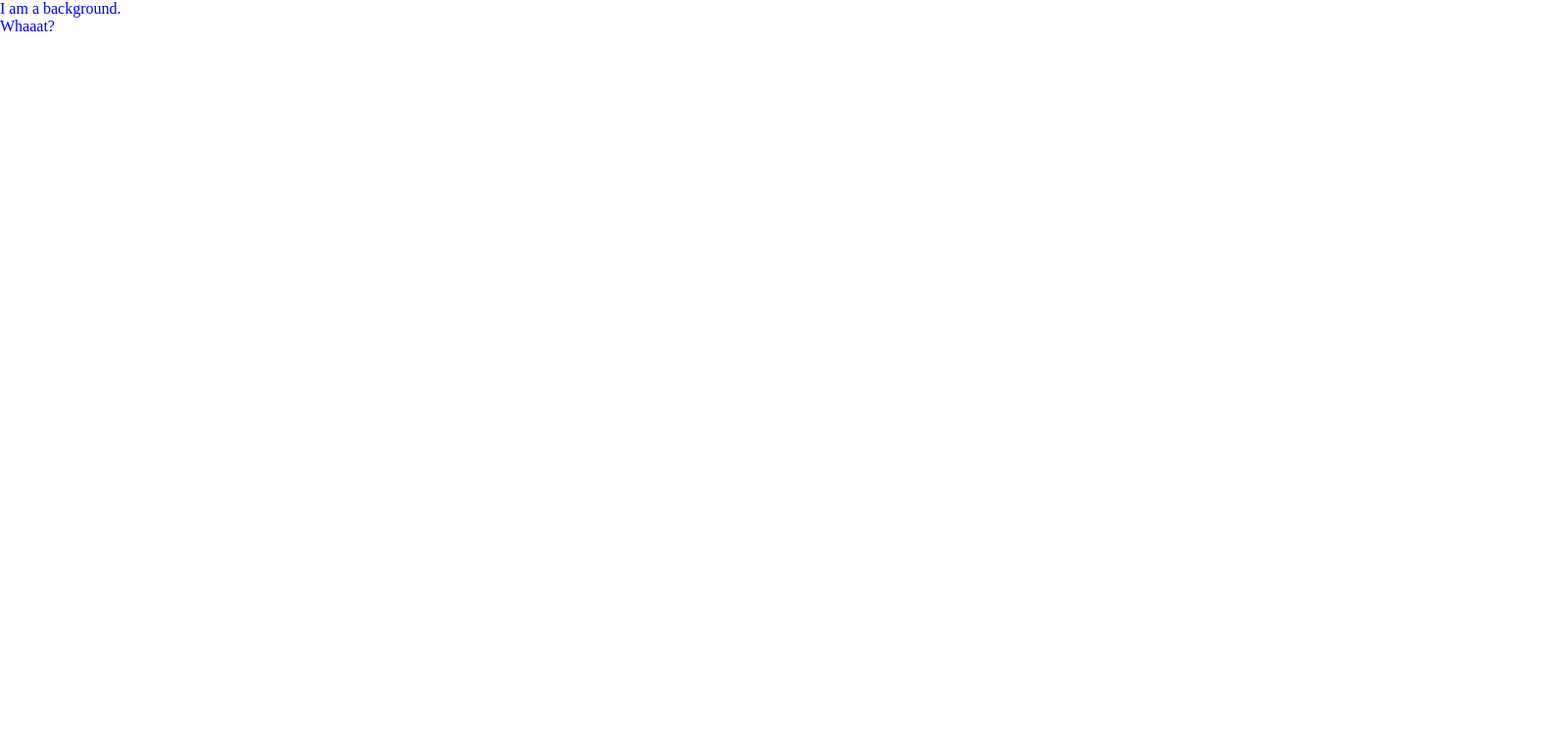
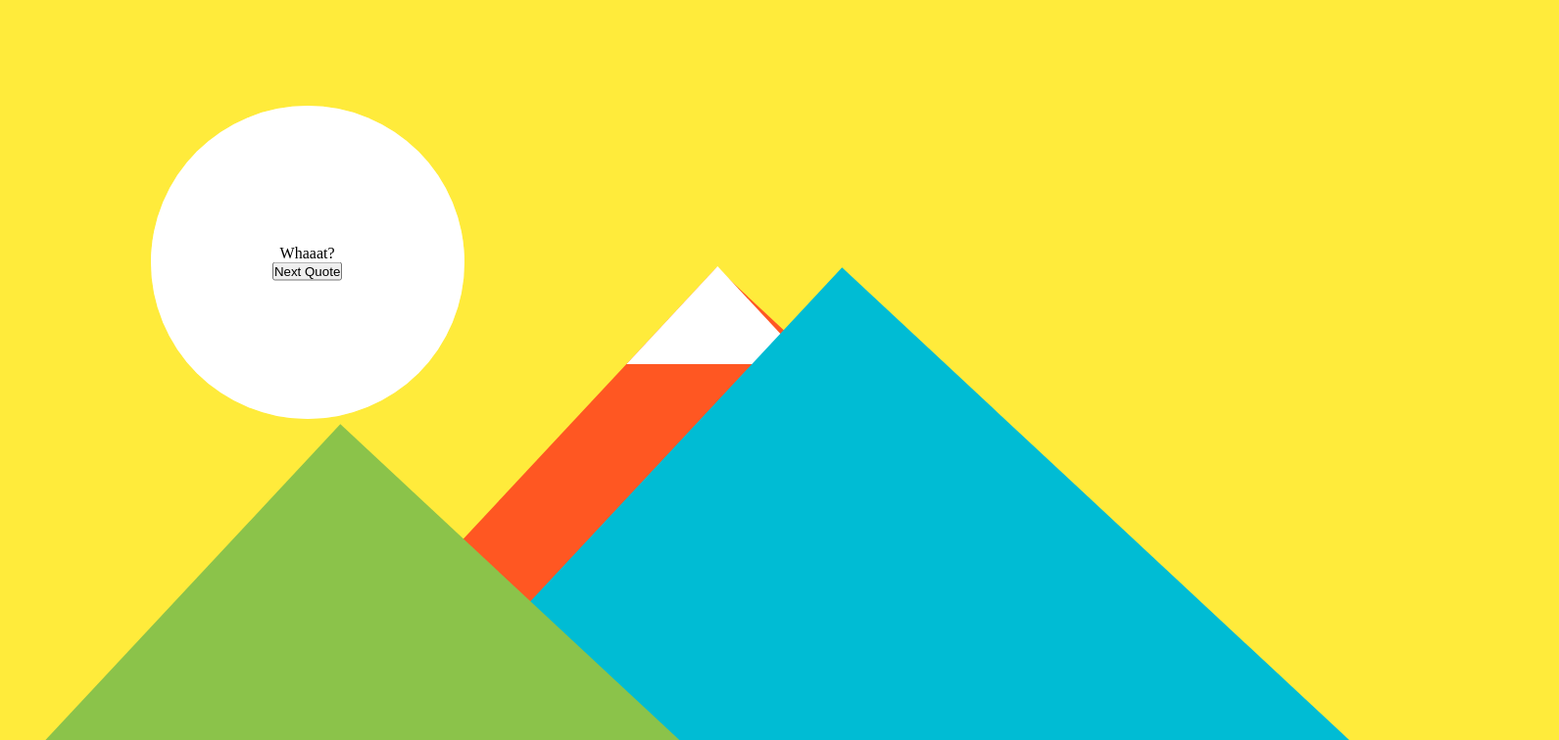
Before and after one commit to portojs/portfolio_project_3, a React app: page / in a window 1280 px wide. Shown: the top 756 px of the page at 98% size, 1591 px wide, since content can reach past the window. Built offline with nearby package versions, Linux system fonts and the light colour scheme.

Commit message:
Work on animations

```diff
--- a/index.html
+++ b/index.html
@@ -10,6 +10,7 @@
 
     <div id="container"></div>
 
+    <script src="node_modules/jquery/dist/jquery.min.js"></script>
     <script src="bundle.js"></script>
   </body>
 
--- a/src/components/back-ground.js
+++ b/src/components/back-ground.js
@@ -1,10 +1,30 @@
 import React, { Component } from "react";
 
+import QuoteWindow from "./quote-window";
 
 export default class BackGround extends Component {
+  constructor(props) {
+    super(props);
+    this.state = {
+      background: 'one'
+    };
+  }
+
+  moveBackground() {
+    console.log("click");
+    $("#background").css({'background-color': 'red'});
+  }
+
   render() {
     return (
-      <div>I am a background.</div>
+      <div id="background">
+        I am a background.
+        <QuoteWindow
+          onButtonClick={this.moveBackground}
+          background={this.state.background}
+          value={18}
+        />
+      </div>
     );
   }
 }
--- a/src/components/quote-window.js
+++ b/src/components/quote-window.js
@@ -1,9 +1,24 @@
 import React, {Component} from "react";
 
 export default class QuoteWindow extends Component {
+  constructor(props) {
+    super(props);
+    this.state = {};
+  }
+
+  onButtonClick() {
+    console.log("first click");
+    // console.log(background);
+    console.log(this.props.value)
+    // this.props.onButtonClick();
+  }
+
   render() {
     return (
-      <div>Whaaat?</div>
+      <div id="window">
+        <div id="quote-text">Whaaat?</div>
+        <button onClick={this.onButtonClick} id="next-quote">Next Quote</button>
+      </div>
     );
   }
 }
--- a/src/index.js
+++ b/src/index.js
@@ -1,17 +1,89 @@
 import React from "react";
 import ReactDOM from "react-dom";
-
-import BackGround from "./components/back-ground";
-import QuoteWindow from "./components/quote-window";
 
 import "./scss/app.scss";
 
 class Container extends React.Component {
+
   render() {
+
+    var angle = 0,
+        scaleX = 0,
+        translate1 = 0,
+        translate2 = 0,
+        translate3 = 0,
+        skewX = 0,
+        translateFlag = true,
+        textCircle = $("#circle-text");
+
+    function moveBackground() {
+      angle += 30;
+      scaleX += 0.5;
+      translate1 += Math.floor(Math.random() * (20 - 1)) + 1;
+      translate2 += Math.floor(Math.random() * (20 - 1)) + 1;
+      translate3 += Math.floor(Math.random() * (20 - 1)) + 1;
+      skewX += 10;
+      $(".g-form1").css({"-webkit-transform":
+        "rotate(-47deg) translateX(" + translate1 + "px)"});
+      $(".g-form2").css({"-webkit-transform":
+        "rotate(-47deg) translateX(" + translate2 + "px)"});
+      $(".g-form3").css({"-webkit-transform":
+          "rotate(-47deg) translateY(" + translate3 + "px)"});
+    }
+
+    function bam() {
+      $("#circle-bg").addClass("enlarge");
+    }
+
+    function babam() {
+      $("#circle-bg").removeClass("enlarge");
+    }
+
+    // function reset() {
+    //   $("#circle-bg").css({"opacity": 1, "transform": "scale(1)"});
+    // }
+
+    function disappear() {
+      var el = $("#circle-bg"),
+          newElement = el.clone(true);
+
+      el.addClass("circle-click");
+      window.setTimeout(function() {
+        el.remove();
+        $("#wrapper").append(newElement);
+      }, 600);
+      // el.before( el.clone(true) ).remove();
+
+      // console.log(element.classList());
+      // $("#circle-bg").css({"opacity": 0, "transform": "scale(2.0)"});
+      // $('#circle-bg').animate({  textIndent: 0 }, {
+      //     step: function(now,fx) {
+      //       $(this).css('-webkit-transform','scale('+now+')');
+      //     },
+      //     duration:'slow'
+      // },'linear', function() {
+      //   console.log("bam");
+      //   $('#circle-bg').css('-webkit-transform', 'scale(1)');
+      // });
+    }
+
     return (
-      <div>
-        <BackGround />
-        <QuoteWindow />
+      <div id="wrapper">
+
+        <div className="g-form1"><div className="g-form1-cap"></div></div>
+        <div className="g-form2"></div>
+        <div className="g-form3"></div>
+
+        <div id="circle-text" onMouseEnter={bam} onMouseLeave={babam} >
+          <div id="inner">
+            <div id="quote-text">Whaaat?</div>
+            <button onClick={disappear} id="next-quote">Next Quote</button>
+          </div>
+        </div>
+
+        <div id="circle-bg">
+        </div>
+
       </div>
     );
   }
--- a/src/scss/app.scss
+++ b/src/scss/app.scss
@@ -4,5 +4,106 @@
 }
 
 body {
-  color: blue;
+  background-color: #FFEB3B;
+  overflow: hidden;
 }
+
+#circle-bg {
+  display: table;
+  position: absolute;
+  background-color: rgba(255,255,255,0.4);
+  border-radius: 100%;
+  width: 320px;
+  height: 320px;
+  top: 13.5%;
+  left: 12%;
+  transition: all 1s;
+  z-index: 899;
+}
+
+#circle-text {
+  display: table-cell;
+  vertical-align: middle;
+  position: absolute;
+  background-color: rgba(255,255,255,1);
+  border-radius: 100%;
+  top: 13.5%;
+  left: 12%;
+  width: 320px;
+  height: 320px;
+  z-index: 999;
+}
+
+#inner {
+  text-align: center;
+  position: relative;
+  top: 50%;
+  transform: translateY(-50%);
+}
+
+.g-form1 {
+  position: absolute;
+  background-color: #FF5722;
+  padding: 500px 500px;
+  top: 60%;
+  left: 20%;
+  transition: all 1s;
+  transform: rotate(-47deg);
+  z-index: 2;
+  &-cap {
+    position: absolute;
+    top: -16px;
+    left: 872px;
+    content: "";
+    width: 0;
+    height: 0;
+    border-left: 93px solid transparent;
+    border-right: 93px solid transparent;
+    border-bottom: 100px solid #fff;
+    transform: rotate(47deg);
+    z-index: 5;
+  }
+}
+
+.g-form2 {
+  position: absolute;
+  background-color: #00BCD4;
+  padding: 500px 500px;
+  top: 60%;
+  left: 30%;
+  transition: all 1s;
+  transform: rotate(-47deg);
+  z-index: 3;
+}
+
+.g-form3 {
+  position: absolute;
+  background-color: #8BC34A;
+  padding: 500px 500px;
+  top: 80%;
+  left: -10%;
+  transition: all 1s;
+  transform: rotate(-47deg);
+  z-index: 3;
+}
+
+.enlarge {
+  transform: scale(1.1);
+}
+
+.circle-click {
+  opacity: 0;
+  transform: scale(2.0)
+  // -webkit-animation: anim 2s ease;
+}
+
+@-webkit-keyframes anim {
+    from {
+        opacity: 1;
+        transform: scale(1.0)
+    }
+    to {
+        opacity: 0;
+        transform: scale(2.0)
+    }
+}
```
